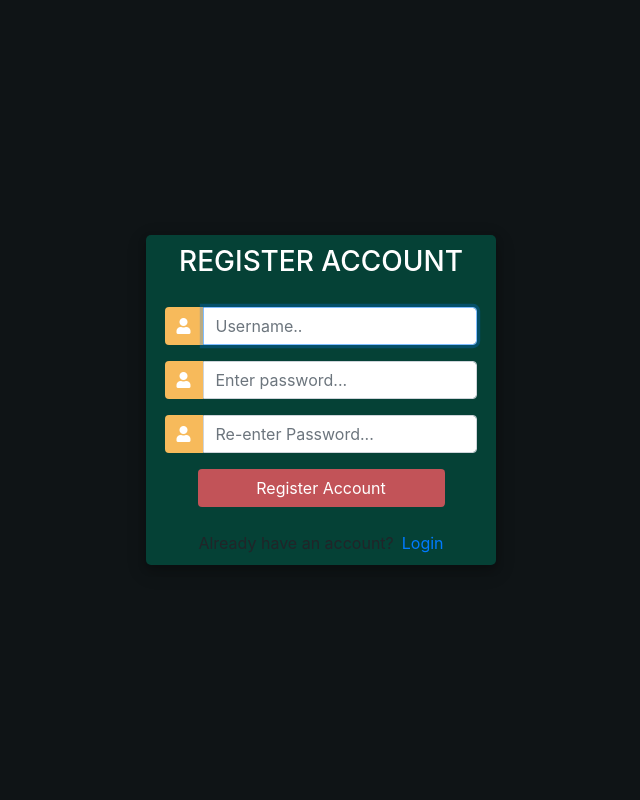
After one commit to priscilla254/social_media_app, a Django app: page /signup/ in a window 1280 px wide. The commit adds this page. Shown: the whole page, without its empty margins (319-959 px from the left). Run offline with Django 3.2, Linux system fonts and the light colour scheme; some libraries are stand-ins or nearby versions.

Commit message:
added a signup page

```diff
--- a/bubba/templates/bubba/dashboard.html
+++ b/bubba/templates/bubba/dashboard.html
@@ -19,7 +19,7 @@
         {%csrf_token%}
         <div class ="column">
             <div>
-            <h2>Add post</h2>
+            <h2><strong>Add post:</strong></h2>
            </div>
             {{form}}
             <button class="button is-dark is-outlined is-fullwidth">submit</button>
--- /dev/null
+++ b/bubba/templates/bubba/signup.html
@@ -0,0 +1,128 @@
+<!DOCTYPE html>
+<html>
+
+<head>
+	<title>signup</title>
+	<link rel="stylesheet" href="https://stackpath.bootstrapcdn.com/bootstrap/4.1.3/css/bootstrap.min.css" integrity="sha384-MCw98/SFnGE8fJT3GXwEOngsV7Zt27NXFoaoApmYm81iuXoPkFOJwJ8ERdknLPMO" crossorigin="anonymous">
+	<script src="https://ajax.googleapis.com/ajax/libs/jquery/3.3.1/jquery.min.js"></script>
+	<link rel="stylesheet" href="https://use.fontawesome.com/releases/v5.6.1/css/all.css" integrity="sha384-gfdkjb5BdAXd+lj+gudLWI+BXq4IuLW5IT+brZEZsLFm++aCMlF1V92rMkPaX4PP" crossorigin="anonymous">
+
+	<style>
+		body,
+		html {
+			margin: 0;
+			padding: 0;
+			height: 100%;
+			background: #0f1416 !important;
+		}
+		.user_card {
+			width: 350px;
+			margin-top: auto;
+			margin-bottom: auto;
+			background: #054136;
+			position: relative;
+			display: flex;
+			justify-content: center;
+			flex-direction: column;
+			padding: 10px;
+			box-shadow: 0 4px 8px 0 rgba(0, 0, 0, 0.2), 0 6px 20px 0 rgba(0, 0, 0, 0.19);
+			-webkit-box-shadow: 0 4px 8px 0 rgba(0, 0, 0, 0.2), 0 6px 20px 0 rgba(0, 0, 0, 0.19);
+			-moz-box-shadow: 0 4px 8px 0 rgba(0, 0, 0, 0.2), 0 6px 20px 0 rgba(0, 0, 0, 0.19);
+			border-radius: 5px;
+
+		}
+
+		.form_container {
+			margin-top: 20px;
+		}
+
+		#form-title{
+			color: #fff;
+		}
+		.login_btn {
+			width: 100%;
+			background: #c25358 !important;
+			color: white !important;
+		}
+		.login_btn:focus {
+			box-shadow: none !important;
+			outline: 0px !important;
+		}
+		.login_container {
+			padding: 0 2rem;
+		}
+		.input-group-text {
+			background: #f7ba5b !important;
+			color: white !important;
+			border: 0 !important;
+			border-radius: 0.25rem 0 0 0.25rem !important;
+		}
+		.input_user,
+		.input_pass:focus {
+			box-shadow: none !important;
+			outline: 0px !important;
+		}
+
+	</style>
+
+</head>
+<body>
+	<div class="container h-100">
+		<div class="d-flex justify-content-center h-100">
+			<div class="user_card">
+				<div class="d-flex justify-content-center">
+					<h3 id="form-title">REGISTER ACCOUNT</h3>
+				</div>
+				<div class="d-flex justify-content-center form_container">
+
+					<form method="POST" action="">
+                        {% csrf_token %}
+						<div class="input-group mb-3">
+							<div class="input-group-append">
+								<span class="input-group-text"><i class="fas fa-user"></i></span>
+							</div>
+							{{form.username}}
+						</div>
+
+						<div class="input-group mb-3">
+							<div class="input-group-append">
+								<span class="input-group-text"><i class="fas fa-user"></i></span>
+							</div>
+							{{form.password1}}
+						</div>
+						<div class="input-group mb-3">
+							<div class="input-group-append">
+								<span class="input-group-text"><i class="fas fa-user"></i></span>
+							</div>
+							{{form.password2}}
+						</div>
+
+				   		<div class="d-flex justify-content-center mt-3 login_container">
+				 			<input class="btn login_btn" type="submit" value="Register Account">
+				   		</div>
+					</form>
+				</div>
+                    {{form.errors}}
+				<div class="mt-4">
+					<div class="d-flex justify-content-center links">
+						Already have an account? <a href="" class="ml-2">Login</a>
+					</div>
+				</div>
+			</div>
+		</div>
+	</div>
+	<script>
+
+		var form_fields = document.getElementsByTagName('input')
+		form_fields[1].placeholder='Username..';
+
+		form_fields[2].placeholder='Enter password...';
+		form_fields[3].placeholder='Re-enter Password...';
+
+
+		for (var field in form_fields){
+			form_fields[field].className += ' form-control'
+		}
+	</script>
+</body>
+</html>
--- a/bubba/urls.py
+++ b/bubba/urls.py
@@ -1,9 +1,10 @@
 from django.urls import path
 from django.urls import path
-from .views import dashboard,profile_list,profile
+from .views import dashboard,profile_list,profile, SignupView
 
 urlpatterns=[
     path("",dashboard,name="dashboard"),
     path("profile_list/",profile_list,name="profile_list"),
-    path("profile/<int:pk>",profile,name="profile")
+    path("profile/<int:pk>",profile,name="profile"),
+    path("signup/",SignupView.as_view(),name="signup")
     ]
--- a/bubba/views.py
+++ b/bubba/views.py
@@ -1,7 +1,10 @@
-from types import BuiltinMethodType
+
 from django.shortcuts import render,redirect
 from .models import *
 from .forms import BubbasForm
+from django.contrib.auth.forms import UserCreationForm
+from django.urls import reverse_lazy
+from django.views import generic
 
 def dashboard(request):
     if request.method=='POST':
@@ -34,3 +37,8 @@ def profile(request,pk):
         current_user_profile.save()
     context={'profile':profile}
     return render(request,"bubba/profile.html",context)
+
+class SignupView(generic.CreateView):
+    form_class=UserCreationForm
+    success_url=reverse_lazy('dashboard')
+    template_name='bubba/signup.html'
```
Also changed, not shown: Social/settings.py (+10 -10 lines), db.sqlite3.
